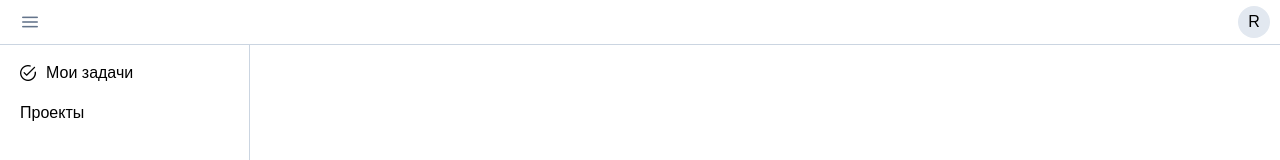
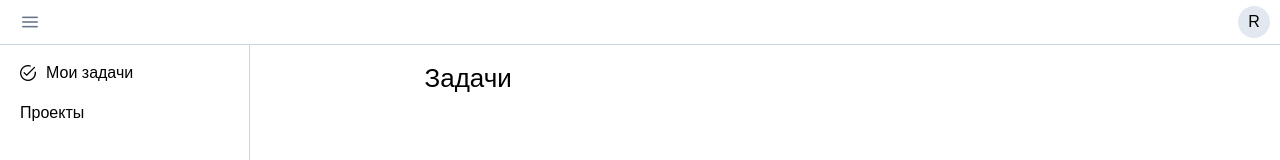
Before and after one commit to RuslSatt/taski, a Vue app: page / in a window 1280 px wide. Shown: the top 160 px of the page. Built offline with nearby package versions, Linux system fonts and the light colour scheme; sample sign-in values are in the browser's storage; a web font is replaced by a local one.

Commit message:
feat: Добавил страницу задач

```diff
--- a/src/pages/home/ui/HomePage.vue
+++ b/src/pages/home/ui/HomePage.vue
@@ -3,6 +3,7 @@
 		<NavBar />
 		<div class="home-content">
 			<SideBar />
+			<TasksPage />
 		</div>
 	</div>
 </template>
@@ -13,6 +14,7 @@ import { useUserStore } from '@/entities/user';
 import { useRouter } from 'vue-router';
 import { NavBar } from '@/widgets/navbar';
 import { SideBar } from '@/widgets/sidebar';
+import { TasksPage } from '@/pages/tasks';
 
 const userStore = useUserStore();
 
@@ -36,6 +38,7 @@ onMounted(() => {
 }
 
 .home-content {
+	display: flex;
 	flex: 1;
 }
 </style>
--- /dev/null
+++ b/src/pages/tasks/index.ts
@@ -0,0 +1,3 @@
+import TasksPage from '@/pages/tasks/ui/TasksPage.vue';
+
+export { TasksPage };
--- /dev/null
+++ b/src/pages/tasks/ui/TasksPage.vue
@@ -0,0 +1,32 @@
+<template>
+	<div class="wrapper">
+		<div class="content">
+			<h2 class="title">Задачи</h2>
+		</div>
+	</div>
+</template>
+
+<script setup lang="ts">
+
+</script>
+
+<style scoped>
+.wrapper {
+	display: flex;
+	justify-content: center;
+	width: 100%;
+}
+
+.content {
+	display: flex;
+	flex-direction: column;
+	align-items: center;
+	padding: 20px;
+	width: 70%;
+}
+
+.title {
+	font-size: 26px;
+	align-self: flex-start;
+}
+</style>
--- a/src/widgets/sidebar/ui/SideBar.vue
+++ b/src/widgets/sidebar/ui/SideBar.vue
@@ -49,7 +49,7 @@ const selectItem = (item: Item) => {
 	flex-direction: column;
 	border-right: 1px solid var(--surface-300);
 	height: 100%;
-	width: 250px;
+	min-width: 250px;
 	transition: margin-left 0.3s;
 }
 
```
